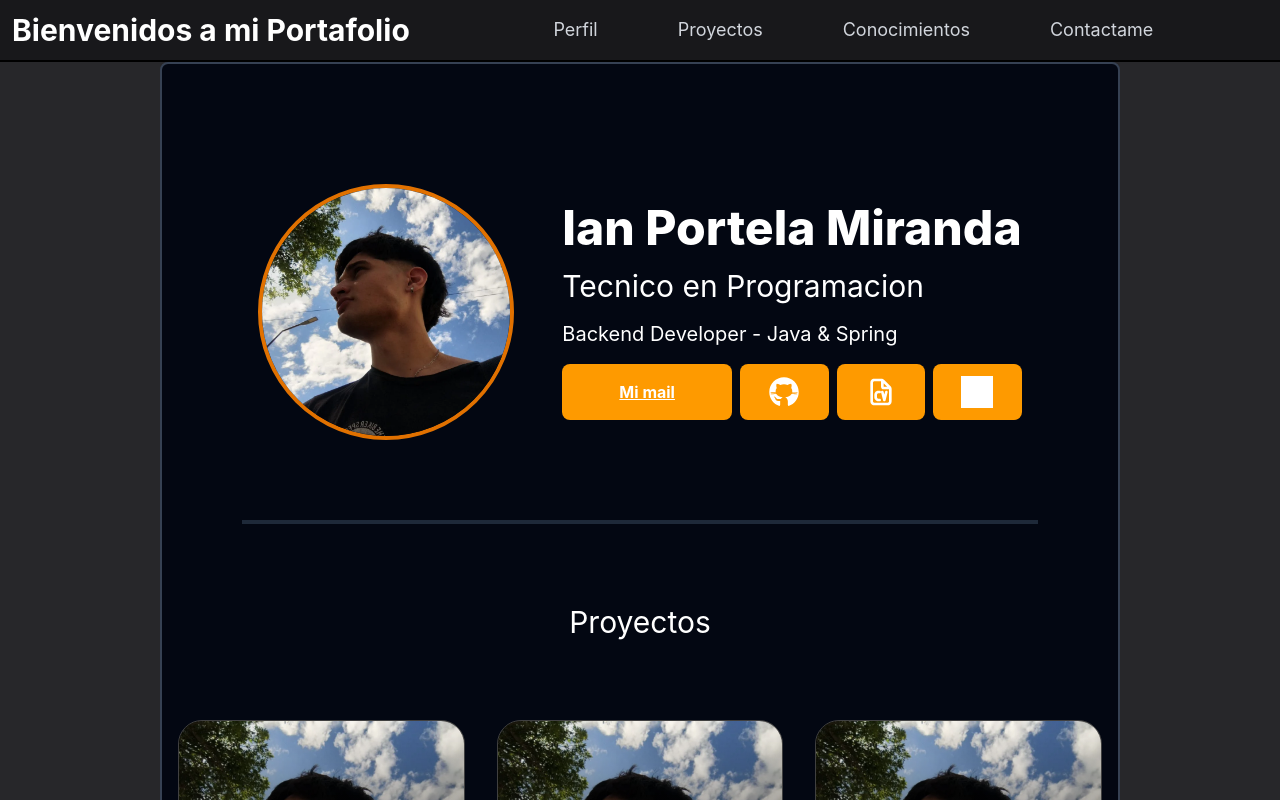
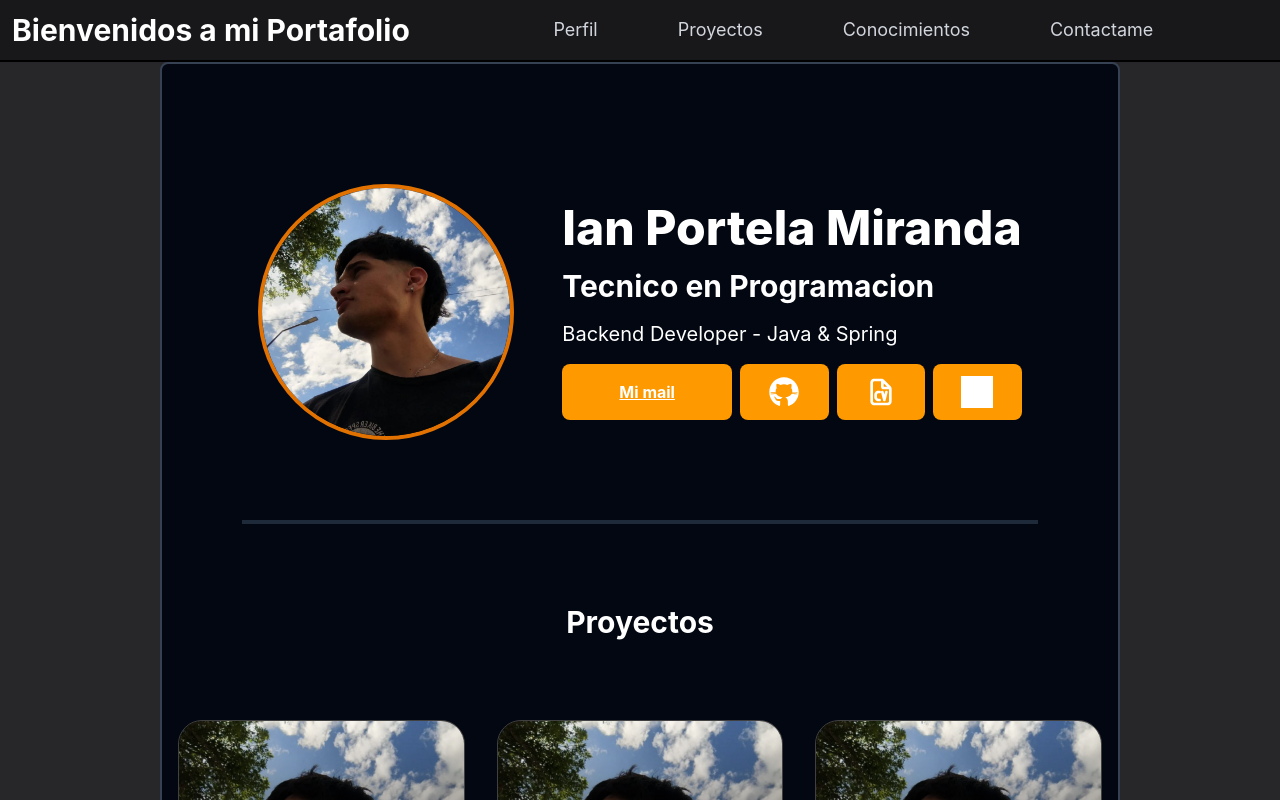
Before and after one commit to ianPortela/WebPortfolio, a React (Vite) app: page / in a window 1280 px wide. Shown: the top 800 px of the page. Built offline with nearby package versions, Linux system fonts and the light colour scheme; grey boxes are pictures that could not be loaded.

Commit message:
feat: add bold style for Subtitle font and change the background images to the TDS project

```diff
--- a/src/components/Subtitle.tsx
+++ b/src/components/Subtitle.tsx
@@ -1,5 +1,5 @@
 function Subtitle({text} : {text:string}) {
-    return ( <h2 className="text-3xl text-white">{text}</h2> )
+    return ( <h2 className="text-3xl text-white font-bold">{text}</h2> )
 }
 
 export default Subtitle
```
Also changed, not shown: src/assets/images/tds.webp (added).
